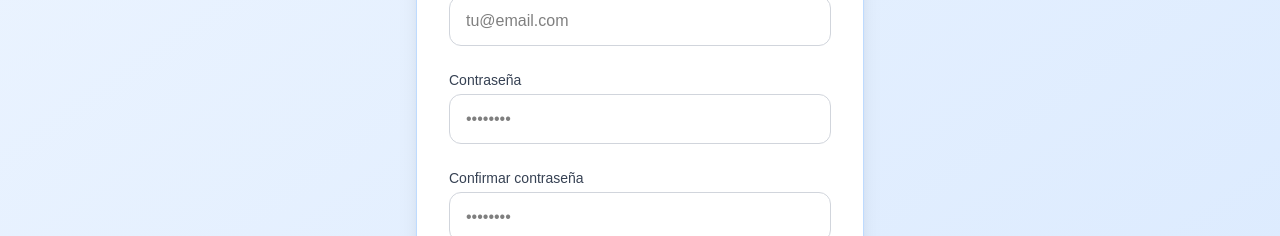
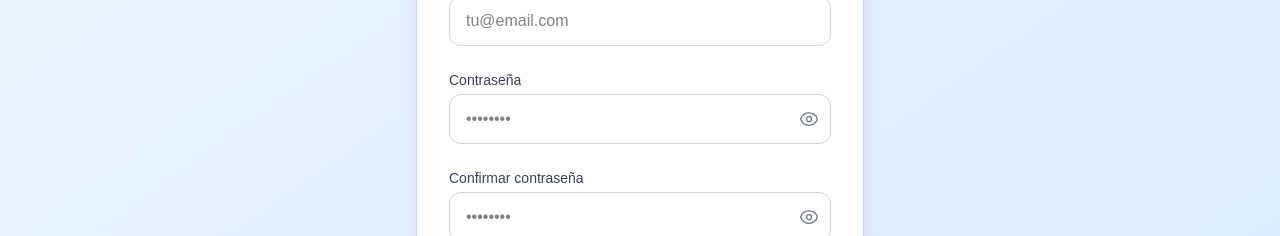
Before and after one commit to proyectofinal2025-g1/vita-red-app, a Next.js app in the folder frontend/: page /auth/register in a window 1280 px wide. Shown: the part 564-800 px from the top of the page. Built offline with nearby package versions, Linux system fonts and the light colour scheme.

Commit message:
feat/auth-persistent session with localStorage

```diff
--- a/frontend/src/app/auth/login/page.tsx
+++ b/frontend/src/app/auth/login/page.tsx
@@ -10,21 +10,63 @@ import { useState } from 'react';
 
 export default function LoginPage() {
   const [error, setError] = useState('');
-  const router = useRouter(); // Para redirecciones si es necesario
+  const [showPassword, setShowPassword] = useState(false);
+
+  const router = useRouter();
 
   const formik = useFormik({
     initialValues: loginFormInitialValues,
     validationSchema: loginformValidatorSchema,
     onSubmit: async (values, { setSubmitting }) => {
+      setError('');
+
       try {
-        // Simulación de login
-        console.log('Datos de login:', values);
-        alert(`¡Inicio de sesión exitoso para ${values.email}!`);
-        // Aquí puedes redirigir si quieres: router.push('/');
-      } catch (err) {
-        setError('Error al iniciar sesión. Por favor, inténtalo de nuevo.');
-      } finally {
-        setSubmitting(false);
+        const response = await fetch('http://localhost:3000/auth/login', {
+          method: 'POST',
+          headers: {
+            'Content-Type': 'application/json',
+          },
+          body: JSON.stringify({
+            email: values.email,
+            password: values.password,
+          }),
+        });
+
+        const data = await response.json();
+        console.log('Respuesta del backend:', data); // 👈 para depurar
+
+        if (!response.ok) {
+          const errorMsg =
+            data.message || data.error || 'Credenciales incorrectas';
+          setError(errorMsg);
+          return;
+        }
+
+        // ✅ Extraer token (¡con mayúscula!)
+        const token = data.Token;
+        if (token) {
+          localStorage.setItem('authToken', token);
+          localStorage.setItem('userEmail', values.email); // opcional
+          alert('¡Inicio de sesión exitoso!');
+          router.push('/');
+        } else {
+          setError('El servidor no devolvió un token de autenticación.');
+        }
+      } catch (err: unknown) {
+        if (err instanceof Error) {
+          // Manejo específico de errores de red
+          if (
+            err.message.includes('Failed to fetch') ||
+            err.message.includes('network error') ||
+            err.message.includes('connection refused')
+          ) {
+            alert('⚠️ No se pudo conectar al servidor.');
+          } else {
+            alert(`Error: ${err.message}`);
+          }
+        } else {
+          setError('Ocurrió un error inesperado. Inténtalo de nuevo.');
+        }
       }
     },
   });
@@ -75,19 +117,20 @@ export default function LoginPage() {
             </div>
 
             {/* Password */}
-            <div>
+            <div className='relative'>
               <label
                 htmlFor='password'
                 className='block text-sm font-medium text-gray-700 mb-1'
               >
                 Contraseña
               </label>
+              <div className='relative'>
                 <input
                   id='password'
                   name='password'
-                type='password'
+                  type={showPassword ? 'text' : 'password'}
                   placeholder='••••••••'
-                className={`w-full px-4 py-3 border rounded-xl focus:ring-2 focus:ring-blue-500 focus:border-transparent transition-all duration-200 ${
+                  className={`w-full px-4 py-3 pr-12 border rounded-xl focus:ring-2 focus:ring-blue-500 focus:border-transparent transition-all duration-200 ${
                     formik.touched.password && formik.errors.password
                       ? 'border-red-500 focus:ring-red-500'
                       : 'border-gray-300'
@@ -96,6 +139,52 @@ export default function LoginPage() {
                   onChange={formik.handleChange}
                   onBlur={formik.handleBlur}
                 />
+                <button
+                  type='button'
+                  className='absolute inset-y-0 right-0 flex items-center pr-3 text-gray-500 hover:text-gray-700'
+                  onClick={() => setShowPassword(!showPassword)}
+                  aria-label={
+                    showPassword ? 'Ocultar contraseña' : 'Mostrar contraseña'
+                  }
+                >
+                  {showPassword ? (
+                    <svg
+                      xmlns='http://www.w3.org/2000/svg'
+                      fill='none'
+                      viewBox='0 0 24 24'
+                      strokeWidth={1.5}
+                      stroke='currentColor'
+                      className='w-5 h-5'
+                    >
+                      <path
+                        strokeLinecap='round'
+                        strokeLinejoin='round'
+                        d='M3.98 8.223A10.477 10.477 0 0 0 1.934 12C3.226 16.338 7.244 19.5 12 19.5c.993 0 1.953-.138 2.863-.395M6.228 6.228A10.451 10.451 0 0 1 12 4.5c4.756 0 8.774 3.162 10.066 7.5-1.292 4.338-5.31 7.5-10.066 7.5-1.225 0-2.41-.177-3.537-.506M6.228 6.228 3.5 3.5m2.728 2.728 14.002 14.002M18.364 18.364l-2.728-2.728'
+                      />
+                    </svg>
+                  ) : (
+                    <svg
+                      xmlns='http://www.w3.org/2000/svg'
+                      fill='none'
+                      viewBox='0 0 24 24'
+                      strokeWidth={1.5}
+                      stroke='currentColor'
+                      className='w-5 h-5'
+                    >
+                      <path
+                        strokeLinecap='round'
+                        strokeLinejoin='round'
+                        d='M2.036 12.322a1.012 1.012 0 0 1 0-.639C3.423 7.51 7.36 4.5 12 4.5c4.638 0 8.573 3.007 9.963 7.178.07.207.07.431 0 .639C20.577 16.49 16.64 19.5 12 19.5c-4.638 0-8.573-3.007-9.963-7.178Z'
+                      />
+                      <path
+                        strokeLinecap='round'
+                        strokeLinejoin='round'
+                        d='M15 12a3 3 0 1 1-6 0 3 3 0 0 1 6 0Z'
+                      />
+                    </svg>
+                  )}
+                </button>
+              </div>
               {formik.touched.password && formik.errors.password && (
                 <p className='mt-1 text-sm text-red-600'>
                   {formik.errors.password}
--- a/frontend/src/app/auth/register/page.tsx
+++ b/frontend/src/app/auth/register/page.tsx
@@ -10,6 +10,8 @@ import { useState } from 'react';
 
 export default function RegisterPage() {
   const [error, setError] = useState('');
+  const [showPassword, setShowPassword] = useState(false);
+  const [showConfirmPassword, setShowConfirmPassword] = useState(false);
   const router = useRouter();
 
   const formik = useFormik({
@@ -203,19 +205,20 @@ export default function RegisterPage() {
             </div>
 
             {/* Password */}
-            <div>
+            <div className='relative'>
               <label
                 htmlFor='password'
                 className='block text-sm font-medium text-gray-700 mb-1'
               >
                 Contraseña
               </label>
+              <div className='relative'>
                 <input
                   id='password'
                   name='password'
-                type='password'
+                  type={showPassword ? 'text' : 'password'}
                   placeholder='••••••••'
-                className={`w-full px-4 py-3 border rounded-xl focus:ring-2 focus:ring-blue-500 focus:border-transparent transition-all duration-200 ${
+                  className={`w-full px-4 py-3 pr-12 border rounded-xl focus:ring-2 focus:ring-blue-500 focus:border-transparent transition-all duration-200 ${
                     formik.touched.password && formik.errors.password
                       ? 'border-red-500 focus:ring-red-500'
                       : 'border-gray-300'
@@ -224,6 +227,52 @@ export default function RegisterPage() {
                   onChange={formik.handleChange}
                   onBlur={formik.handleBlur}
                 />
+                <button
+                  type='button'
+                  className='absolute inset-y-0 right-0 flex items-center pr-3 text-gray-500 hover:text-gray-700'
+                  onClick={() => setShowPassword(!showPassword)}
+                  aria-label={
+                    showPassword ? 'Ocultar contraseña' : 'Mostrar contraseña'
+                  }
+                >
+                  {showPassword ? (
+                    <svg
+                      xmlns='http://www.w3.org/2000/svg'
+                      fill='none'
+                      viewBox='0 0 24 24'
+                      strokeWidth={1.5}
+                      stroke='currentColor'
+                      className='w-5 h-5'
+                    >
+                      <path
+                        strokeLinecap='round'
+                        strokeLinejoin='round'
+                        d='M3.98 8.223A10.477 10.477 0 0 0 1.934 12C3.226 16.338 7.244 19.5 12 19.5c.993 0 1.953-.138 2.863-.395M6.228 6.228A10.451 10.451 0 0 1 12 4.5c4.756 0 8.774 3.162 10.066 7.5-1.292 4.338-5.31 7.5-10.066 7.5-1.225 0-2.41-.177-3.537-.506M6.228 6.228 3.5 3.5m2.728 2.728 14.002 14.002M18.364 18.364l-2.728-2.728'
+                      />
+                    </svg>
+                  ) : (
+                    <svg
+                      xmlns='http://www.w3.org/2000/svg'
+                      fill='none'
+                      viewBox='0 0 24 24'
+                      strokeWidth={1.5}
+                      stroke='currentColor'
+                      className='w-5 h-5'
+                    >
+                      <path
+                        strokeLinecap='round'
+                        strokeLinejoin='round'
+                        d='M2.036 12.322a1.012 1.012 0 0 1 0-.639C3.423 7.51 7.36 4.5 12 4.5c4.638 0 8.573 3.007 9.963 7.178.07.207.07.431 0 .639C20.577 16.49 16.64 19.5 12 19.5c-4.638 0-8.573-3.007-9.963-7.178Z'
+                      />
+                      <path
+                        strokeLinecap='round'
+                        strokeLinejoin='round'
+                        d='M15 12a3 3 0 1 1-6 0 3 3 0 0 1 6 0Z'
+                      />
+                    </svg>
+                  )}
+                </button>
+              </div>
               {formik.touched.password && formik.errors.password && (
                 <p className='mt-1 text-sm text-red-600'>
                   {formik.errors.password}
@@ -232,19 +281,20 @@ export default function RegisterPage() {
             </div>
 
             {/* Confirm Password */}
-            <div>
+            <div className='relative'>
               <label
                 htmlFor='confirmPassword'
                 className='block text-sm font-medium text-gray-700 mb-1'
               >
                 Confirmar contraseña
               </label>
+              <div className='relative'>
                 <input
                   id='confirmPassword'
                   name='confirmPassword'
-                type='password'
+                  type={showConfirmPassword ? 'text' : 'password'}
                   placeholder='••••••••'
-                className={`w-full px-4 py-3 border rounded-xl focus:ring-2 focus:ring-blue-500 focus:border-transparent transition-all duration-200 ${
+                  className={`w-full px-4 py-3 pr-12 border rounded-xl focus:ring-2 focus:ring-blue-500 focus:border-transparent transition-all duration-200 ${
                     formik.touched.confirmPassword &&
                     formik.errors.confirmPassword
                       ? 'border-red-500 focus:ring-red-500'
@@ -254,6 +304,54 @@ export default function RegisterPage() {
                   onChange={formik.handleChange}
                   onBlur={formik.handleBlur}
                 />
+                <button
+                  type='button'
+                  className='absolute inset-y-0 right-0 flex items-center pr-3 text-gray-500 hover:text-gray-700'
+                  onClick={() => setShowConfirmPassword(!showConfirmPassword)}
+                  aria-label={
+                    showConfirmPassword
+                      ? 'Ocultar confirmación'
+                      : 'Mostrar confirmación'
+                  }
+                >
+                  {showConfirmPassword ? (
+                    <svg
+                      xmlns='http://www.w3.org/2000/svg'
+                      fill='none'
+                      viewBox='0 0 24 24'
+                      strokeWidth={1.5}
+                      stroke='currentColor'
+                      className='w-5 h-5'
+                    >
+                      <path
+                        strokeLinecap='round'
+                        strokeLinejoin='round'
+                        d='M3.98 8.223A10.477 10.477 0 0 0 1.934 12C3.226 16.338 7.244 19.5 12 19.5c.993 0 1.953-.138 2.863-.395M6.228 6.228A10.451 10.451 0 0 1 12 4.5c4.756 0 8.774 3.162 10.066 7.5-1.292 4.338-5.31 7.5-10.066 7.5-1.225 0-2.41-.177-3.537-.506M6.228 6.228 3.5 3.5m2.728 2.728 14.002 14.002M18.364 18.364l-2.728-2.728'
+                      />
+                    </svg>
+                  ) : (
+                    <svg
+                      xmlns='http://www.w3.org/2000/svg'
+                      fill='none'
+                      viewBox='0 0 24 24'
+                      strokeWidth={1.5}
+                      stroke='currentColor'
+                      className='w-5 h-5'
+                    >
+                      <path
+                        strokeLinecap='round'
+                        strokeLinejoin='round'
+                        d='M2.036 12.322a1.012 1.012 0 0 1 0-.639C3.423 7.51 7.36 4.5 12 4.5c4.638 0 8.573 3.007 9.963 7.178.07.207.07.431 0 .639C20.577 16.49 16.64 19.5 12 19.5c-4.638 0-8.573-3.007-9.963-7.178Z'
+                      />
+                      <path
+                        strokeLinecap='round'
+                        strokeLinejoin='round'
+                        d='M15 12a3 3 0 1 1-6 0 3 3 0 0 1 6 0Z'
+                      />
+                    </svg>
+                  )}
+                </button>
+              </div>
               {formik.touched.confirmPassword &&
                 formik.errors.confirmPassword && (
                   <p className='mt-1 text-sm text-red-600'>
```
Lines whose indentation alone changed are shown as unchanged.
